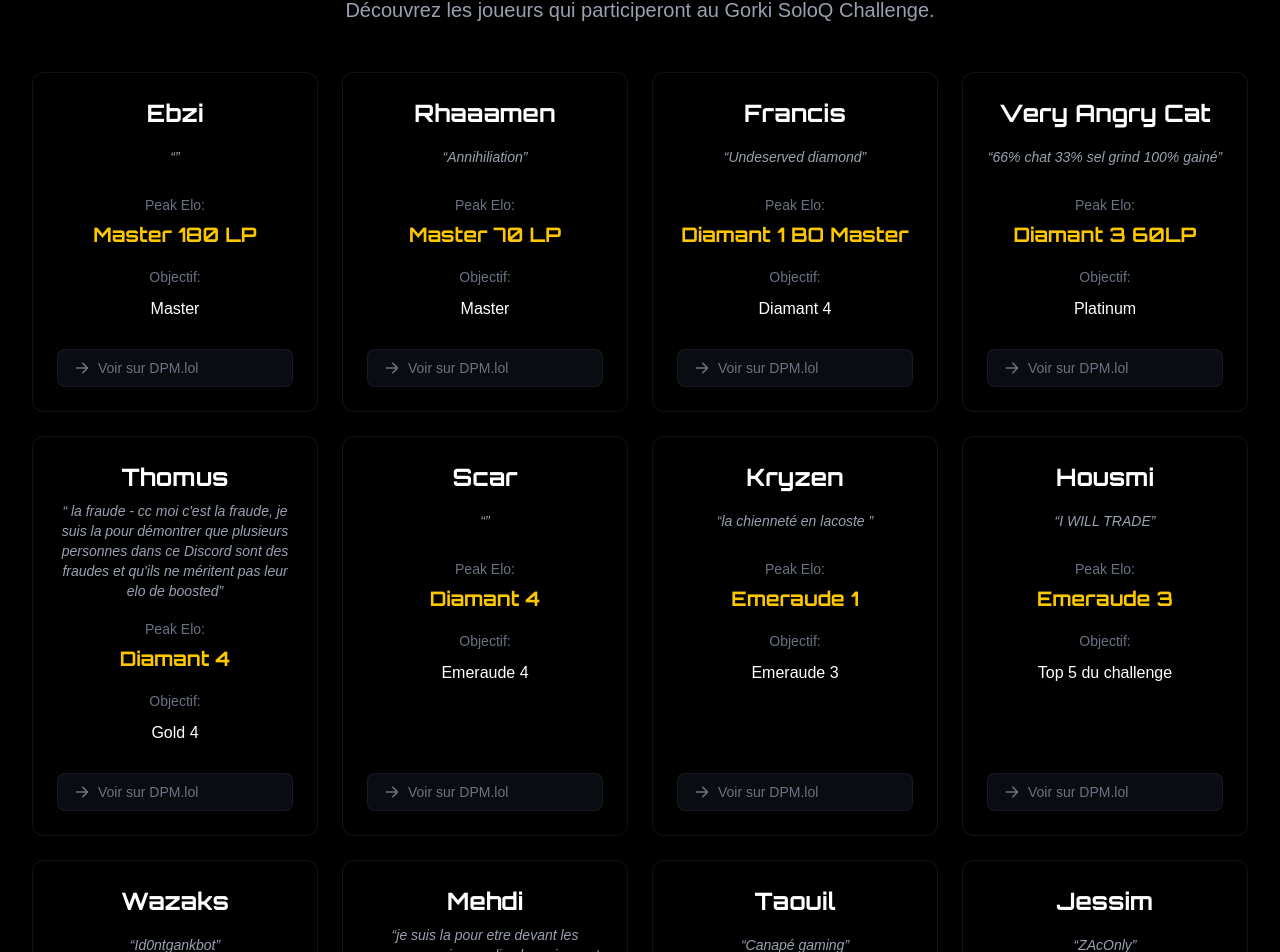
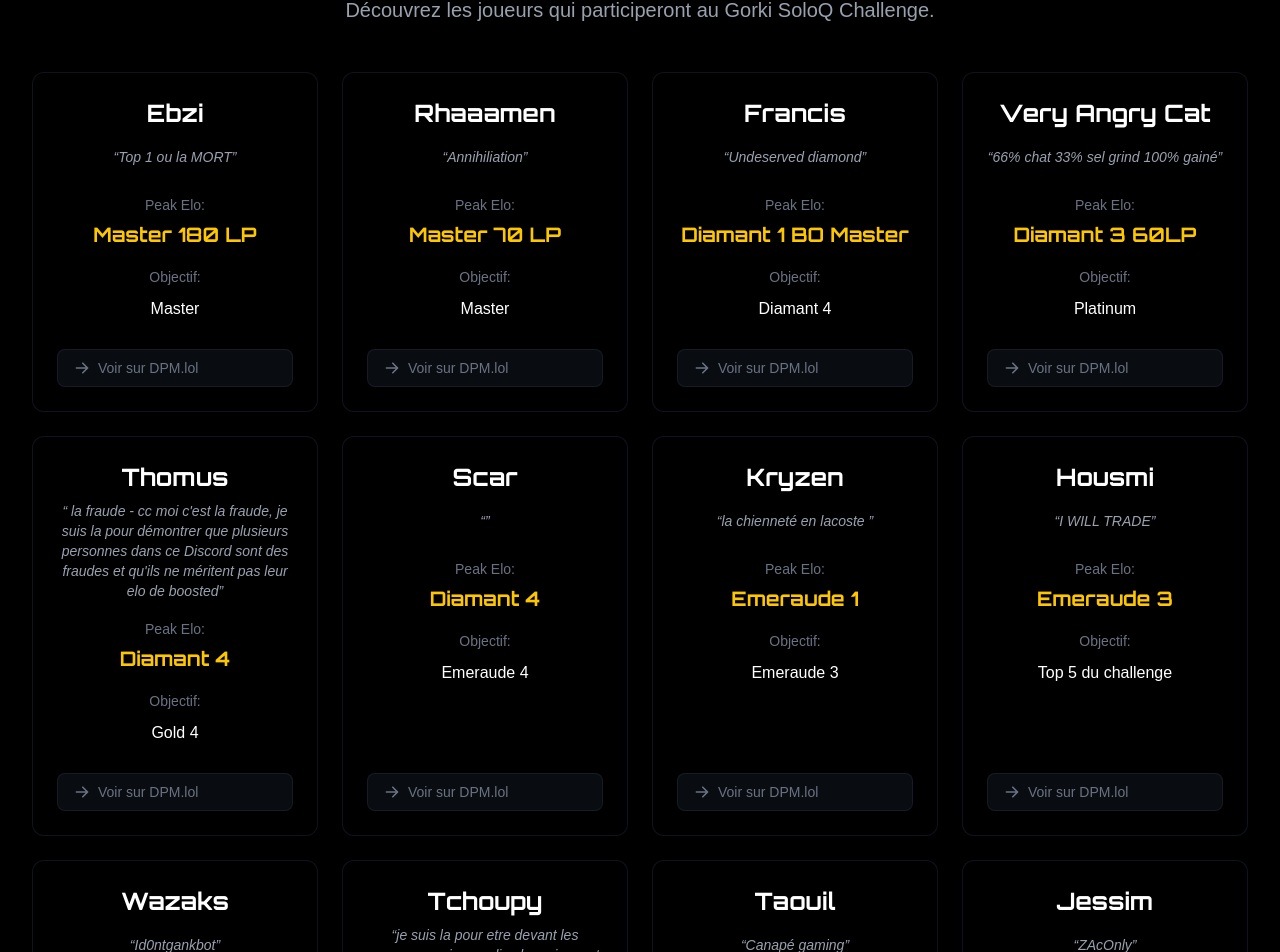
Before and after one commit to Paillard0Celerio0Paul0/gorki, a Next.js app: page /participants in a window 1280 px wide. Shown: the part 216-1168 px from the top of the page. Built offline with nearby package versions, Linux system fonts and the light colour scheme.

Commit message:
name update & catchphrase

```diff
--- a/src/app/participants/page.tsx
+++ b/src/app/participants/page.tsx
@@ -6,7 +6,7 @@ import PlayerCard from '@/components/PlayerCard';
 const participants = [
   {
     name: "Ebzi",
-    catchphrase: "",
+    catchphrase: "Top 1 ou la MORT",
     peakElo: "Master 180 LP",
     objective: "Master",
     dpmLink: "https://dpm.lol/player/ebzi"
@@ -68,7 +68,7 @@ const participants = [
     dpmLink: "https://dpm.lol/player/wazaks"
   },
   {
-    name: "Mehdi",
+    name: "Tchoupy",
     catchphrase: "je suis la pour etre devant les personne qui normalise le racisme et qui ne voit aucun mal a etre amis avec eux",
     peakElo: "Emeraude 3",
     objective: "Emeraude 4",
```
